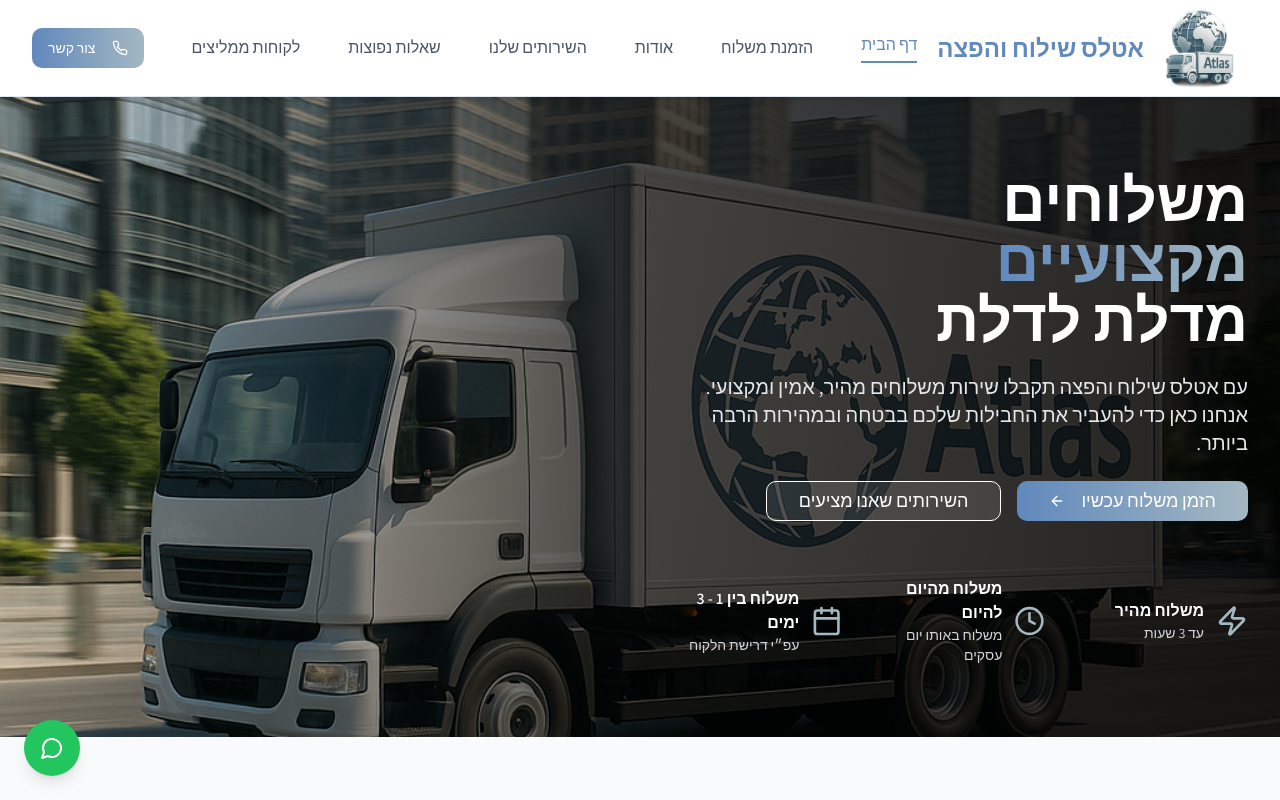
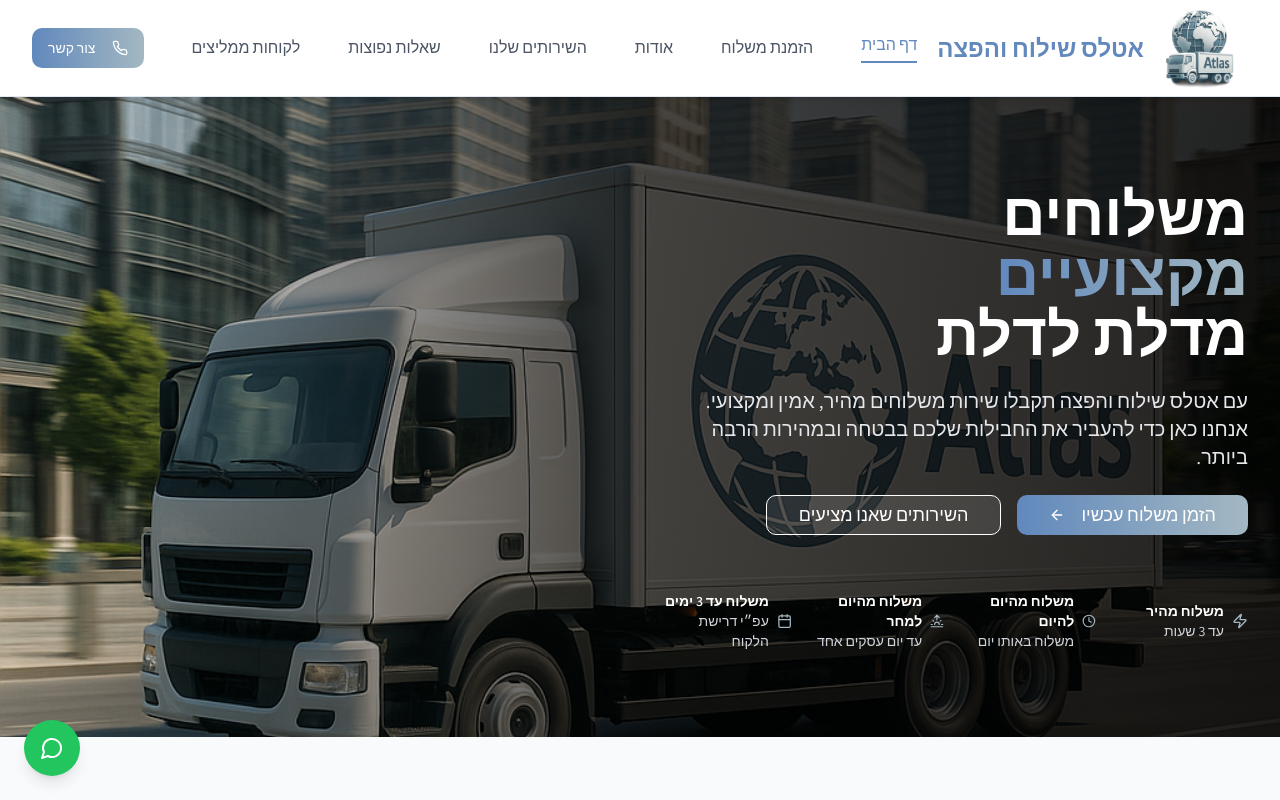
Before and after one commit to orrgoren/AtlasDelivery, a Next.js app: page / in a window 1280 px wide. Shown: the top 800 px of the page. Built offline with nearby package versions, Linux system fonts and the light colour scheme.

Commit message:
refactor

```diff
--- a/src/components/Hero.tsx
+++ b/src/components/Hero.tsx
@@ -1,5 +1,5 @@
 import { Button } from "@/components/ui/button";
-import { ArrowLeft, Calendar, Clock, Zap } from "lucide-react";
+import { ArrowLeft, Calendar, Clock, Sunrise, Zap } from "lucide-react";
 import Link from "next/link";
 
 import heroImage from "@/assets/hero-image.png";
@@ -48,11 +48,11 @@ const Hero = () => {
                         </div>
 
                         {/* Features */}
-                        <div className="grid grid-cols-1 sm:grid-cols-3 gap-4 sm:gap-6 pt-6 sm:pt-8">
-                            <div className="flex items-center space-x-reverse space-x-3">
-                                <Zap className="h-8 w-8 text-secondary" />
+                        <div className="grid grid-cols-1 sm:grid-cols-4 gap-4 sm:gap-6 pt-3 sm:pt-8">
+                            <div className="flex items-center space-x-reverse space-x-2">
+                                <Zap className="h-4 w-4 text-secondary" />
                                 <div>
-                                    <h3 className="font-semibold">
+                                    <h3 className="font-semibold text-sm">
                                         משלוח מהיר
                                     </h3>
                                     <p className="text-sm text-gray-300">
@@ -60,22 +60,33 @@ const Hero = () => {
                                     </p>
                                 </div>
                             </div>
-                            <div className="flex items-center space-x-reverse space-x-3">
-                                <Clock className="h-8 w-8 text-secondary" />
+                            <div className="flex items-center space-x-reverse space-x-2">
+                                <Clock className="h-4 w-4 text-secondary" />
                                 <div>
-                                    <h3 className="font-semibold">
+                                    <h3 className="font-semibold text-sm">
                                         משלוח מהיום להיום
                                     </h3>
                                     <p className="text-sm text-gray-300">
-                                        משלוח באותו יום עסקים
+                                        משלוח באותו יום
                                     </p>
                                 </div>
                             </div>
-                            <div className="flex items-center space-x-reverse space-x-3">
-                                <Calendar className="h-8 w-8 text-secondary" />
+                            <div className="flex items-center space-x-reverse space-x-2">
+                                <Sunrise className="h-4 w-4 text-secondary" />
                                 <div>
-                                    <h3 className="font-semibold">
-                                        משלוח בין 1 - 3 ימים
+                                    <h3 className="font-semibold text-sm">
+                                        משלוח מהיום למחר
+                                    </h3>
+                                    <p className="text-sm text-gray-300">
+                                        עד יום עסקים אחד
+                                    </p>
+                                </div>
+                            </div>
+                            <div className="flex items-center space-x-reverse space-x-2">
+                                <Calendar className="h-4 w-4 text-secondary" />
+                                <div>
+                                    <h3 className="font-semibold text-sm">
+                                        משלוח עד 3 ימים
                                     </h3>
                                     <p className="text-sm text-gray-300">
                                         עפ״י דרישת הלקוח
--- a/src/pages/Order.tsx
+++ b/src/pages/Order.tsx
@@ -113,7 +113,7 @@ const urgencyOptions = [
     {
         id: "tomorrow" as UrgencyType,
         icon: Calendar,
-        title: "למחר",
+        title: "מהיום למחר",
         description: "מסירה ביום העסקים הבא",
         badge: null,
         badgeColor: "",
--- a/tsconfig.json
+++ b/tsconfig.json
@@ -14,7 +14,7 @@
     "moduleResolution": "bundler",
     "resolveJsonModule": true,
     "isolatedModules": true,
-    "jsx": "preserve",
+    "jsx": "react-jsx",
     "incremental": true,
     "plugins": [
       {
@@ -37,7 +37,8 @@
     "next-env.d.ts",
     "**/*.ts",
     "**/*.tsx",
-    ".next/types/**/*.ts"
+    ".next/types/**/*.ts",
+    ".next/dev/types/**/*.ts"
   ],
   "exclude": [
     "node_modules"
```
Also changed, not shown: next-env.d.ts.
